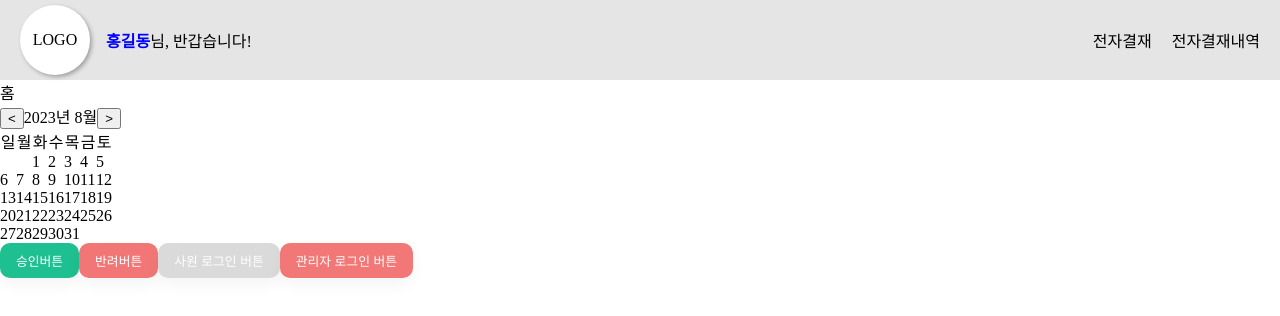
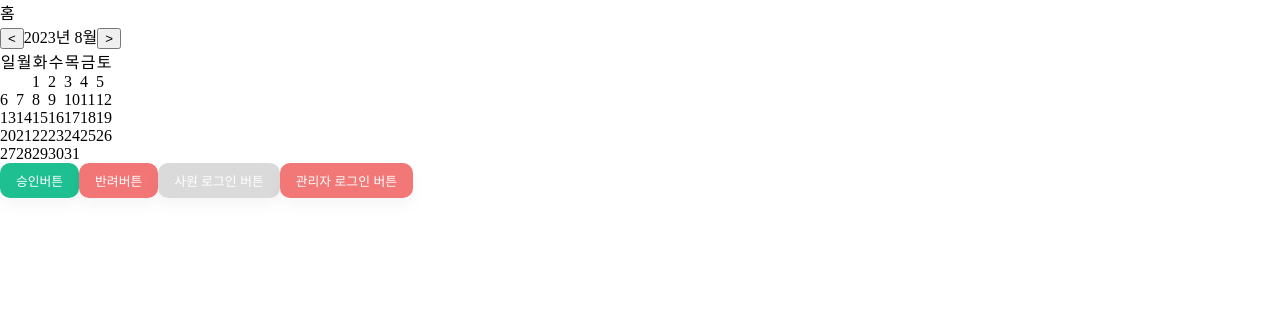
Before and after one commit to FAST-MINI-TEAM1/client, a Next.js app: page / in a window 1280 px wide. Shown: the top 316 px of the page. Built offline with nearby package versions, Linux system fonts and the light colour scheme.

Commit message:
chore: :wrench: header 제거

```diff
--- a/pages/_app.tsx
+++ b/pages/_app.tsx
@@ -1,4 +1,3 @@
-import Header from "@components/common/Header";
 import GlobalStyle from "@styles/GlobalStyle";
 import { theme } from "@styles/theme";
 import type { AppProps } from "next/app";
@@ -13,7 +12,6 @@ function MyApp({ Component, pageProps }: AppProps) {
       </Head>
       <ThemeProvider theme={theme}>
         <GlobalStyle />
-        <Header />
         <Component {...pageProps} />
       </ThemeProvider>
     </>
```
